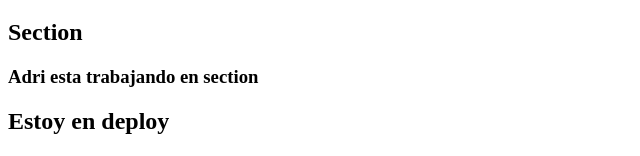
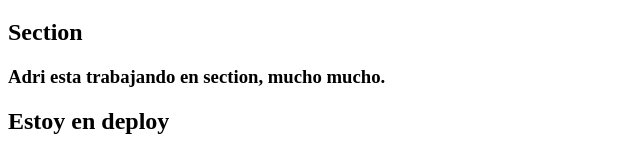
Before and after one commit to Mexil77/practicaGit, a plain HTML site: page index.html in a window 1280 px wide. Shown: the part 155-311 px from the top of the page, without its empty margins (0-640 px from the left). Drawn offline with Linux system fonts and the light colour scheme.

Commit message:
adri trabaja mucho, este es el cambio de stash

```diff
--- a/index.html
+++ b/index.html
@@ -13,7 +13,7 @@
         <h2>Ema esta trabajando en esto</h2>
 </header>
     <section><h1>Section</h1>
-		<h3> Adri esta trabajando en section </section></h3>
+		<h3> Adri esta trabajando en section, mucho mucho.</section></h3>
     <h2>Estoy en deploy</h2></section>
     <footer><h1>Angela esta trabajando en el footer</h1></footer>
 </body>
```
